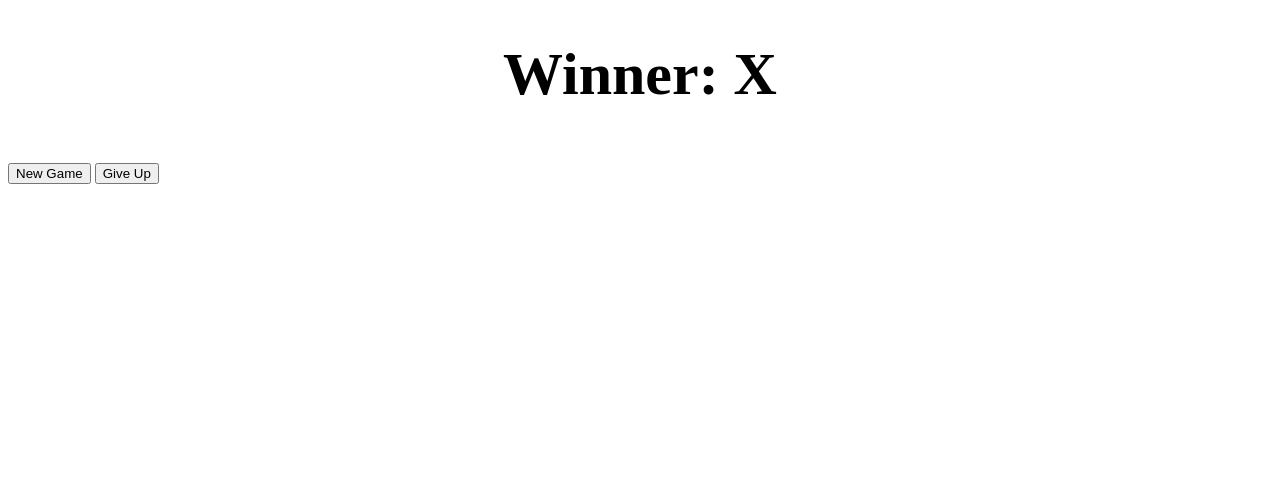
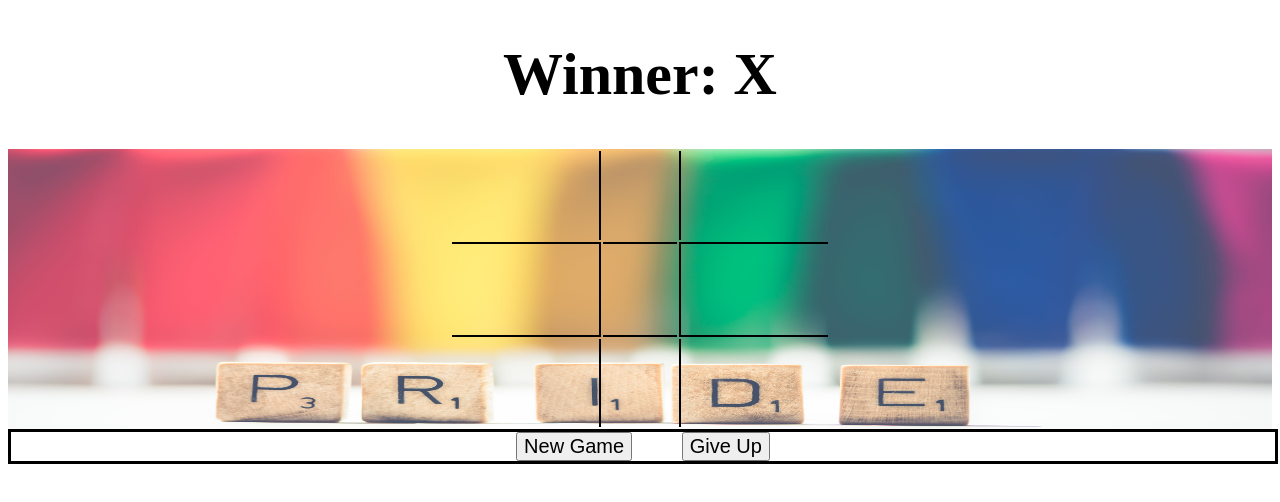
Before and after one commit to zacharybaca/tic-tac-toe, a website: page public/index.html in a window 1280 px wide. Drawn offline with Linux system fonts and the light colour scheme.

Commit message:
completed phase 1

```diff
--- a/public/index.html
+++ b/public/index.html
@@ -14,21 +14,21 @@
     <h1 id="status-heading">Winner: X</h1>
   </div>
 
-  <div>
+  <div id="table-container">
     <table>
-      <tr>
+      <tr id="row-1">
         <td id="square-0"></td>
         <td id="square-1"></td>
         <td id="square-2"></td>
       </tr>
 
-      <tr>
+      <tr id="row-2">
         <td id="square-3"></td>
         <td id="square-4"></td>
         <td id="square-5"></td>
       </tr>
 
-      <tr>
+      <tr id="row-3">
         <td id="square-6"></td>
         <td id="square-7"></td>
         <td id="square-8"></td>
@@ -37,8 +37,8 @@
   </div>
 
   <div id="option-buttons">
-    <button>New Game</button>
-    <button>Give Up</button>
+    <button id="new-game-button">New Game</button>
+    <button id="give-up-button">Give Up</button>
   </div>
 
 </body>
--- a/public/main.css
+++ b/public/main.css
@@ -4,3 +4,72 @@
     font-weight: bolder;
     font-size: 60px;
 }
+
+#option-buttons {
+    display: flex;
+    justify-content: space-around;
+    width: 100%;
+    border: 3px solid black;
+}
+
+#new-game-button {
+    margin-left: 38%;
+    font-size: 20px;
+}
+
+#give-up-button {
+    margin-right: 38%;
+    font-size: 20px;
+}
+
+:hover#new-game-button {
+    background-color: blue;
+    color: white;
+}
+
+:hover#give-up-button {
+    background-color: red;
+    color: white;
+}
+
+table {
+    width: 30%;
+    height: 280px;
+}
+
+#table-container {
+    display: flex;
+    justify-content: center;
+    width: 100%;
+    background-image: url('./background-image.jpg');
+    background-size: 100% 300px;
+    background-repeat: no-repeat;
+}
+
+#square-0, #square-1, #square-2, #square-3, #square-4, #square-5, #square-6, #square-7, #square-8 {
+    border: 2px solid black;
+    height: 50px;
+}
+
+#square-1, #square-4, #square-7 {
+    border-right: none;
+    border-left: none;
+}
+
+#square-0, #square-1, #square-2 {
+    border-top: none;
+    border-bottom: none;
+}
+
+#square-0, #square-3, #square-6 {
+    border-left: none;
+}
+
+#square-8, #square-7, #square-6 {
+    border-bottom: none;
+    border-top: none;
+}
+
+#square-2, #square-5, #square-8 {
+    border-right: none;
+}
```
Also changed, not shown: public/background-image.jpg (added).
